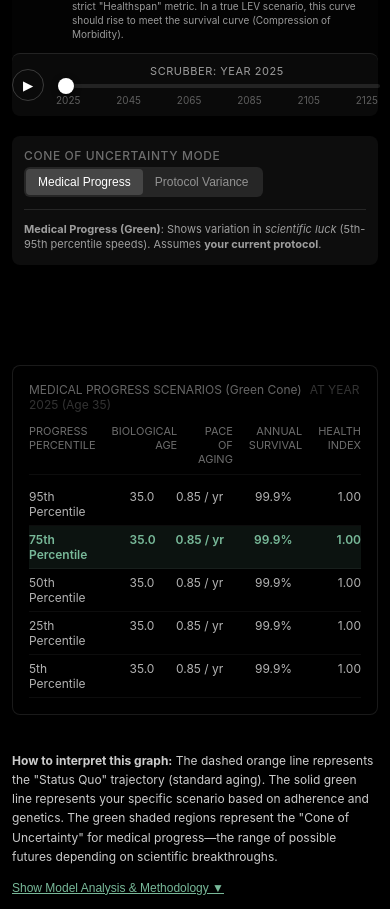
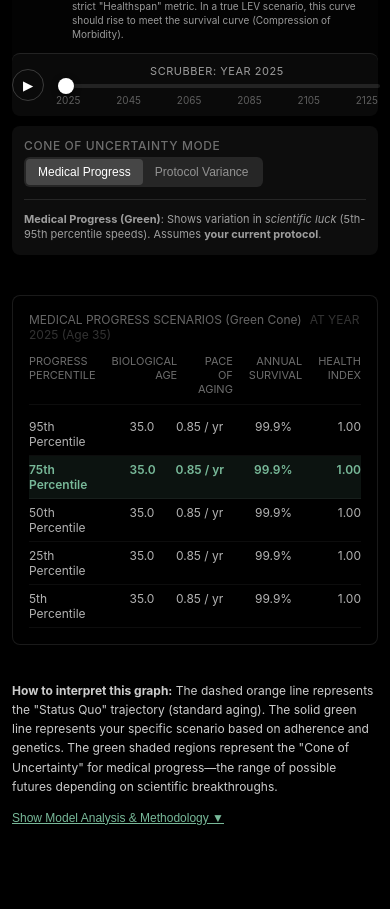
Before and after one commit to Kylen-McClintock/LEV-Longevity-Trajectory, a React (Vite) app: page / in a window 390 px wide. Shown: the part 1708-2617 px from the top of the page. After the commit the page ends 2547 px from the top, so only its background shows below. Built offline with nearby package versions, Linux system fonts and the light colour scheme.

Commit message:
Tighten layout and revert health model to grounded baseline

```diff
--- a/src/LevLongevityTrajectory.css
+++ b/src/LevLongevityTrajectory.css
@@ -216,8 +216,33 @@
   margin-top: -10px;
 }
 
+.lev-scenario.lev-model-analysis {
+  margin-top: 40px;
+  padding: 20px;
+  background: rgba(255, 255, 255, 0.03);
+  border-radius: 8px;
+  font-size: 13px;
+  /* Increased desktop font size */
+  line-height: 1.6;
+  opacity: 0.8;
+}
+
+@media (max-width: 900px) {
+  .lev-model-analysis {
+    font-size: 15px;
+    /* Even larger on mobile */
+    opacity: 0.95;
+  }
+}
+
+@media (min-width: 901px) {
+  .lev-mobile-only {
+    display: none !important;
+  }
+}
+
 .lev-scenario-details {
-  margin-top: 20px;
+  margin-top: 5px;
   background: rgba(0, 0, 0, 0.3);
   border-radius: 8px;
   padding: 16px;
@@ -226,7 +251,7 @@
 
 @media (max-width: 900px) {
   .lev-scenario-details {
-    margin-top: 80px;
+    margin-top: 20px;
   }
 
   .lev-desktop-only {
@@ -241,14 +266,14 @@
 }
 
 .lev-toggle-container {
-  margin-top: 20px;
+  margin-top: 10px;
 }
 
 @media (max-width: 900px) {
   .lev-toggle-container {
-    margin-top: 20px;
-    /* Space from Scrubber - Tighter */
-    margin-bottom: 10px;
+    margin-top: 10px;
+    /* Tighter mobile gap */
+    margin-bottom: 5px;
   }
 }
 
```
